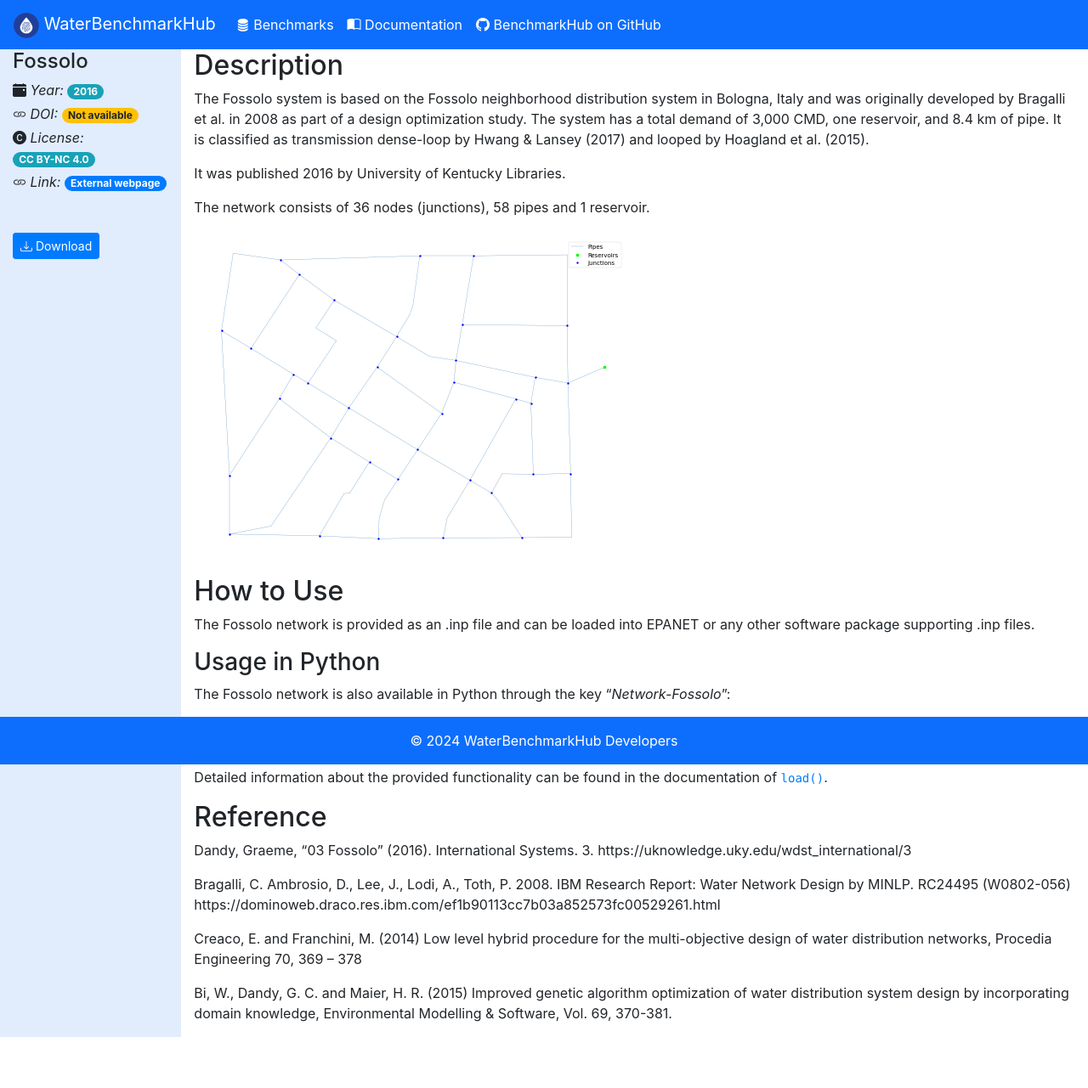
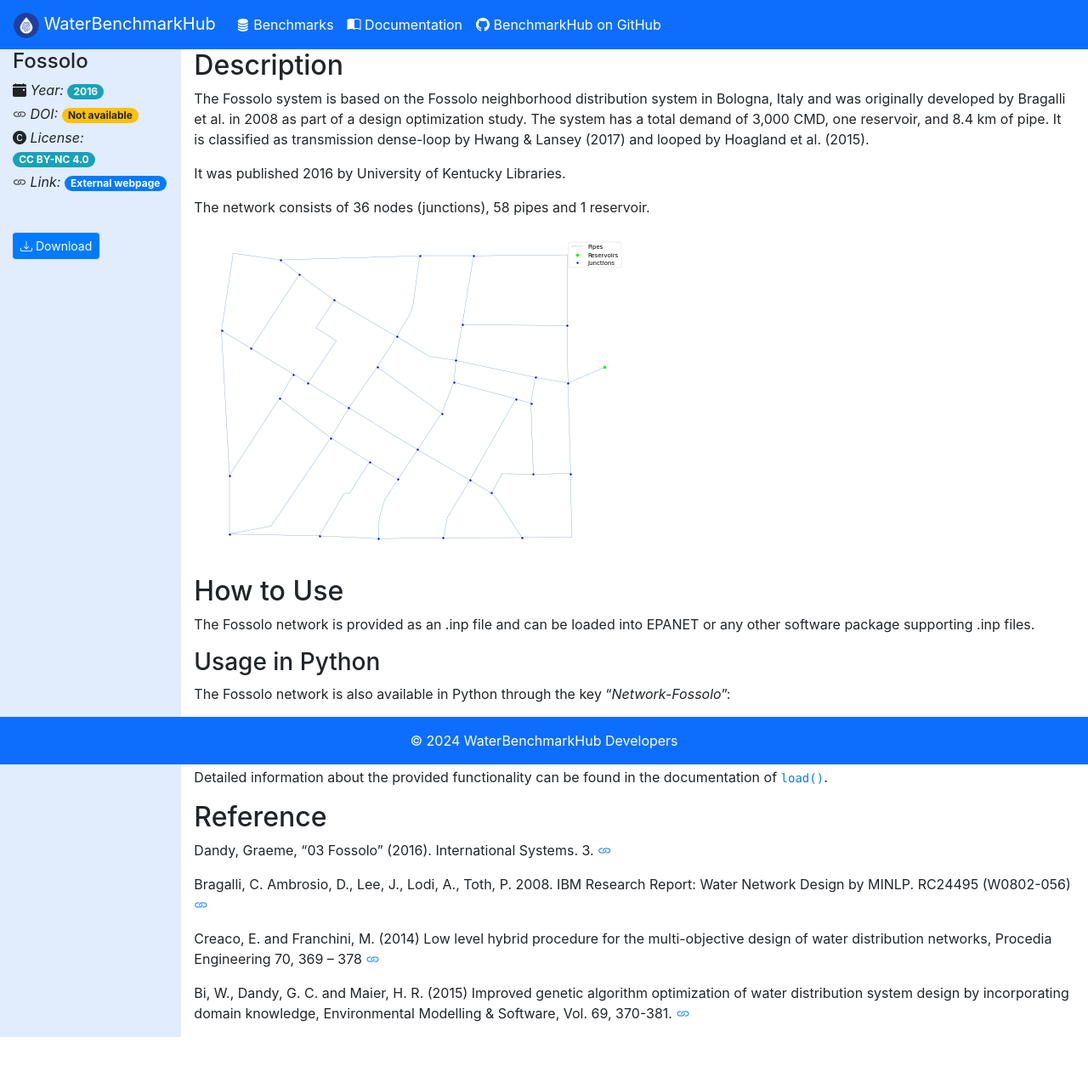
Before and after one commit to WaterFutures/WaterBenchmarkHub, a Jekyll site: the page built from webpage/_benchmarks/network-Fossolo.md, in a window 1280 px wide. Shown: the whole page at 85% size. Built offline with Jekyll 4.4.1, drawn with Linux system fonts in a browser that asks for light colours.

Commit message:
Updated links in International Systems

```diff
--- a/webpage/_benchmarks/network-Fossolo.md
+++ b/webpage/_benchmarks/network-Fossolo.md
@@ -40,13 +40,16 @@
 ## Reference
 
 Dandy, Graeme, "03 Fossolo" (2016). International Systems. 3.
-https://uknowledge.uky.edu/wdst_international/3
+[<i class="bi bi-link"></i>](https://uknowledge.uky.edu/wdst_international/3)
 
 Bragalli, C. Ambrosio, D., Lee, J., Lodi, A., Toth, P. 2008. IBM Research Report: Water Network Design by MINLP. RC24495
-(W0802-056) https://dominoweb.draco.res.ibm.com/ef1b90113cc7b03a852573fc00529261.html
+(W0802-056)
+[<i class="bi bi-link"></i>](https://dominoweb.draco.res.ibm.com/ef1b90113cc7b03a852573fc00529261.html)
 
 Creaco, E. and Franchini, M. (2014) Low level hybrid procedure for the multi-objective design of water distribution
 networks, Procedia Engineering 70, 369 – 378
+[<i class="bi bi-link"></i>](https://doi.org/10.1016/j.proeng.2014.02.042)
 
 Bi, W., Dandy, G. C. and Maier, H. R. (2015) Improved genetic algorithm optimization of water distribution system design
 by incorporating domain knowledge, Environmental Modelling & Software, Vol. 69, 370-381.
+[<i class="bi bi-link"></i>](https://doi.org/10.1016/j.envsoft.2014.09.010)
```
Also changed, not shown: webpage/_benchmarks/network-Marchi-Rural.md (+3 -2 lines), webpage/_benchmarks/network-Zhi-Jiang.md (+4 -2 lines).
